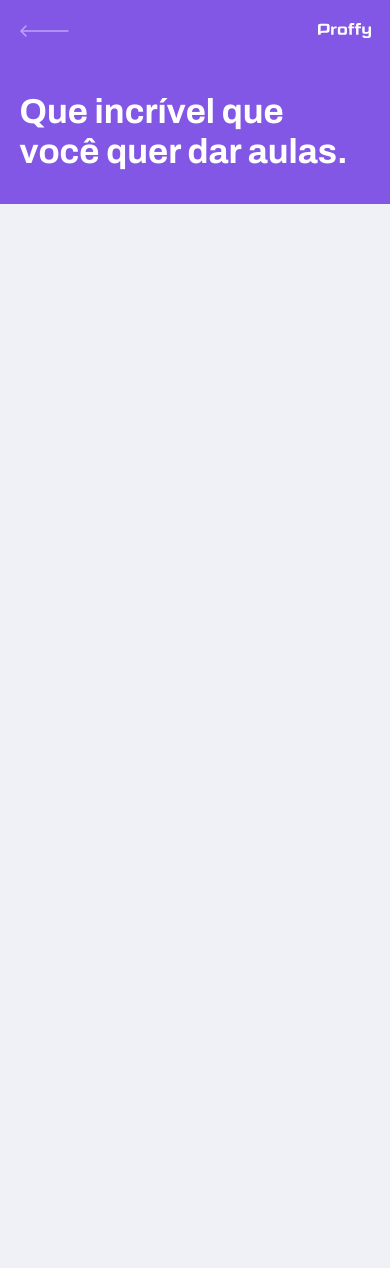
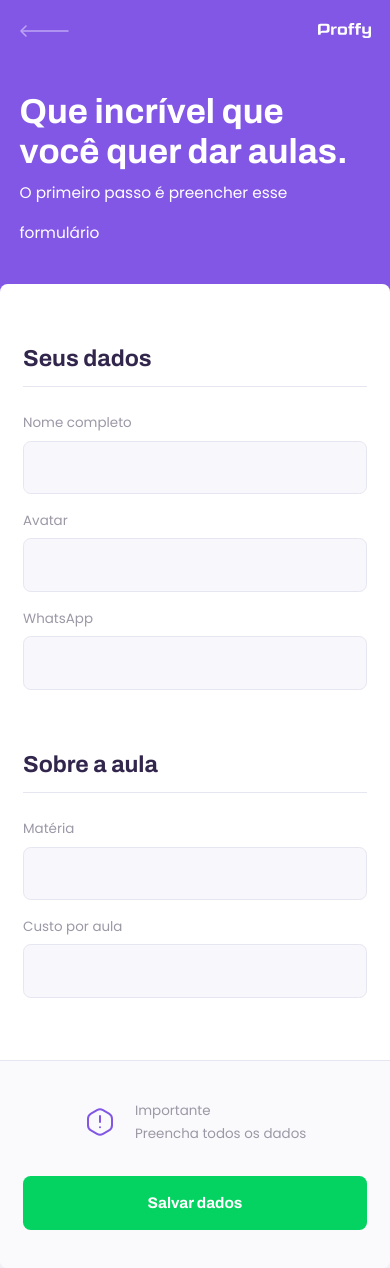
Before and after one commit to viniciusveigadev/proffy-nlw-2, a React (Create React App) app in the folder web/: page /give-classes in a window 390 px wide. Before the commit the page ends 844 px from the top, so only its background shows below. Built offline with nearby package versions, Linux system fonts and the light colour scheme.

Commit message:
style: refactor front-end of mobile and desktop

```diff
--- /dev/null
+++ b/web/src/components/Input/index.tsx
@@ -0,0 +1,20 @@
+import React, { InputHTMLAttributes} from 'react';
+
+import './styles.css';
+
+interface InputProps extends InputHTMLAttributes<HTMLInputElement>{
+    name: string;
+    label: string;
+
+}
+
+const Input: React.FC<InputProps> = ({ label, name, ...rest }) => {
+    return (
+        <div className="input-block">
+            <label htmlFor={name}>{label}</label>
+            <input type="text" id={name} {...rest}/>
+        </div>
+    );
+}
+
+export default Input;
--- /dev/null
+++ b/web/src/components/Input/styles.css
@@ -0,0 +1,34 @@
+.input-block {
+    position: relative;
+}
+
+.input-block+.input-block {
+    margin-top: 1.4rem;
+}
+
+.input-block label {
+    font-size: 1.4rem;
+}
+
+.input-block input {
+    width: 100%;
+    height: 5.6rem;
+    margin-top: 0.8rem;
+    border-radius: 0.8rem;
+    background: var(--color-input-background);
+    border: 1px solid var(--color-line-in-white);
+    outline: 0;
+    padding: 0 1.6rem;
+    font: 1.6rem Archivo;
+}
+
+.input-block:focus-within::after {
+    width: calc(100% - 3.2rem);
+    height: 2px;
+    content: '';
+    background: var(--color-primary-light);
+    position: absolute;
+    left: 1.6rem;
+    right: 1.6rem;
+    bottom: 0;
+}
--- a/web/src/components/PageHeader/index.tsx
+++ b/web/src/components/PageHeader/index.tsx
@@ -8,7 +8,8 @@
 import './styles.css';
 
 interface PageHeaderProps {
-    title: string; //Props. with: ? (e.g.: title?:) means it isn't mandatory.
+    title: string;
+    description?: string; //Props. with: ? (e.g.: title?:) means it isn't mandatory.
 }
 
 const PageHeader: React.FC<PageHeaderProps> = (props) => {
@@ -23,6 +24,7 @@
 
             <div className="header-content">
                 <strong>{props.title}</strong>
+                {props.description && <p>{props.description}</p>}
 
                 {props.children}
             </div>
--- a/web/src/components/PageHeader/styles.css
+++ b/web/src/components/PageHeader/styles.css
@@ -40,6 +40,13 @@
     color: var(--color-title-in-primary);
 }
 
+.page-header .header-content p {
+  max-width: 30rem;
+  font-size: 1.6rem;
+  line-height: 4.2rem;
+  color: var(--color-title-in-primary);
+}
+
 @media (min-width: 700px){
     .page-header {
         height: 340px;
--- a/web/src/pages/TeacherForm/index.tsx
+++ b/web/src/pages/TeacherForm/index.tsx
@@ -1,10 +1,44 @@
 import React from 'react';
 import PageHeader from '../../components/PageHeader';
+import Input from '../../components/Input';
+
+import warningIcon from '../../assets/images/icons/warning.svg';
+
+import './styles.css';
 
 function TeacherForm() {
     return (
-        <div id="page-teacher-list" className="container">
-            <PageHeader title="Que incrível que você quer dar aulas." />
+        <div id="page-teacher-form" className="container">
+            <PageHeader
+                title="Que incrível que você quer dar aulas."
+                description="O primeiro passo é preencher esse formulário"
+            />
+
+            <main>
+                <fieldset>
+                    <legend>Seus dados</legend>
+
+                    <Input name="name" label="Nome completo"/>
+                    <Input name="avatar" label="Avatar"/>
+                    <Input name="whatsapp" label="WhatsApp"/>
+                </fieldset>
+
+                <fieldset>
+                    <legend>Sobre a aula</legend>
+
+                    <Input name="subject" label="Matéria"/>
+                    <Input name="cosst" label="Custo por aula"/>
+                </fieldset>
+
+                <footer>
+                    <p>
+                        <img src={warningIcon} alt="Aviso importante"/>
+                        Importante <br  />
+                        Preencha todos os dados
+                    </p>
+                    <button type="button">Salvar dados</button>
+                </footer>
+            </main>
         </div>
     )
 }
--- /dev/null
+++ b/web/src/pages/TeacherForm/styles.css
@@ -0,0 +1,114 @@
+#page-teacher-form {
+    width: 100vw;
+    height: 100vh;
+}
+
+#page-teacher-form .page-header .header-content {
+    margin-bottom: 6.4rem;
+}
+
+#page-teacher-form main {
+    background: var(--color-box-base);
+    width: 100%;
+    max-width: 74rem;
+    border-radius: 0.8rem;
+    margin: -3.2rem auto 3.2rem;
+    padding-top: 6.4rem;
+    overflow: hidden;
+}
+
+#page-teacher-form main fieldset {
+    border: 0;
+    padding: 0 2.4rem;
+}
+
+#page-teacher-form main fieldset+fieldset {
+    margin-top: 6.4rem;
+}
+
+#page-teacher-form main fieldset legend {
+    font: 700 2.4rem Archivo;
+    color: var(--color-text-title);
+    margin-bottom: 2.4rem;
+    display: flex;
+    align-items: center;
+    justify-content: space-between;
+    width: 100%;
+    padding-bottom: 1.6rem;
+    border-bottom: 1px solid var(--color-line-in-white);
+}
+
+#page-teacher-form main label {
+    color: var(--color-text-complement);
+}
+
+#page-teacher-form main footer {
+    padding: 4rem 2.4rem;
+    background: var(--color-box-footer);
+    border-top: 1px solid var(--color-line-in-white);
+    margin-top: 6.4rem;
+}
+
+#page-teacher-form main footer p {
+    display: flex;
+    align-items: center;
+    justify-content: center;
+    font-size: 1.4rem;
+    line-height: 2.4rem;
+    color: var(--color-text-complement);
+}
+
+#page-teacher-form main footer p img {
+    margin-right: 2rem;
+}
+
+#page-teacher-form main footer button {
+    width: 100%;
+    height: 5.6rem;
+    background: var(--color-secundary);
+    color: var(--color-button-text);
+    border: 0;
+    border-radius: 0.8rem;
+    cursor: pointer;
+    font: 700 1.6rem Archivo;
+    display: flex;
+    align-items: center;
+    justify-content: center;
+    text-decoration: none;
+    transition: background-color 0.2s;
+    margin-top: 3.2rem;
+}
+
+#page-teacher-form main footer button:hover {
+    background: var(--color-secundary-dark);
+}
+
+@media (min-width: 700px){
+    #page-teacher-form {
+        max-width: 100vw;
+    }
+
+    #page-teacher-form .page-header .header-content {
+        margin-bottom: 0;
+    }
+
+    #page-teacher-form main fieldset {
+        padding: 0 6.4rem;
+    }
+
+    #page-teacher-form main footer {
+        padding: 4.0rem 6.4rem;
+        display: flex;
+        align-items: center;
+        justify-content: space-between;
+    }
+
+    #page-teacher-form main footer p {
+        justify-content: space-between;
+    }
+
+    #page-teacher-form main footer button {
+        width: 20rem;
+        margin: 0;
+    }
+}
--- a/web/src/pages/TeacherList/index.tsx
+++ b/web/src/pages/TeacherList/index.tsx
@@ -4,24 +4,16 @@
 import TeacherItem from '../../components/TeacherItem';
 
 import './styles.css';
+import Input from '../../components/Input';
 
 function TeacherList() {
     return (
         <div id="page-teacher-list" className="container">
             <PageHeader title="Esses são os Proffys disponíveis.">
                 <form id="search-teachers">
-                    <div className="input-block">
-                        <label htmlFor="subject">Matéria</label>
-                        <input type="text" id="subject" />
-                    </div>
-                    <div className="input-block">
-                        <label htmlFor="week_day">Dia da semana</label>
-                        <input type="text" id="subject" />
-                    </div>
-                    <div className="input-block">
-                        <label htmlFor="time">Hora</label>
-                        <input type="text" id="subject" />
-                    </div>
+                   <Input name="subject" label="Matéria" />
+                   <Input name="week_day" label="Dia da semana" />
+                   <Input type="time" name="time" label="Hora" />
                 </form>
             </PageHeader>
 
--- a/web/src/pages/TeacherList/styles.css
+++ b/web/src/pages/TeacherList/styles.css
@@ -11,40 +11,7 @@
     color: var(--color-text-in-primary);
 }
 
-#search-teachers .input-block {
-    position: relative;
-}
 
-#search-teachers .input-block+.input-block {
-    margin-top: 1.4rem;
-}
-
-#search-teachers .input-block label {
-    font-size: 1.4rem;
-}
-
-#search-teachers .input-block input {
-    width: 100%;
-    height: 5.6rem;
-    margin-top: 0.8rem;
-    border-radius: 0.8rem;
-    background: var(--color-input-background);
-    border: 1px solid var(--color-line-in-white);
-    outline: 0;
-    padding: 0 1.6rem;
-    font: 1.6rem Archivo;
-}
-
-#search-teachers .input-block:focus-within::after {
-    width: calc(100% - 3.2rem);
-    height: 2px;
-    content: '';
-    background: var(--color-primary-light);
-    position: absolute;
-    left: 1.6rem;
-    right: 1.6rem;
-    bottom: 0;
-}
 
 #page-teacher-list main {
     margin: 3.2rem auto;
```
